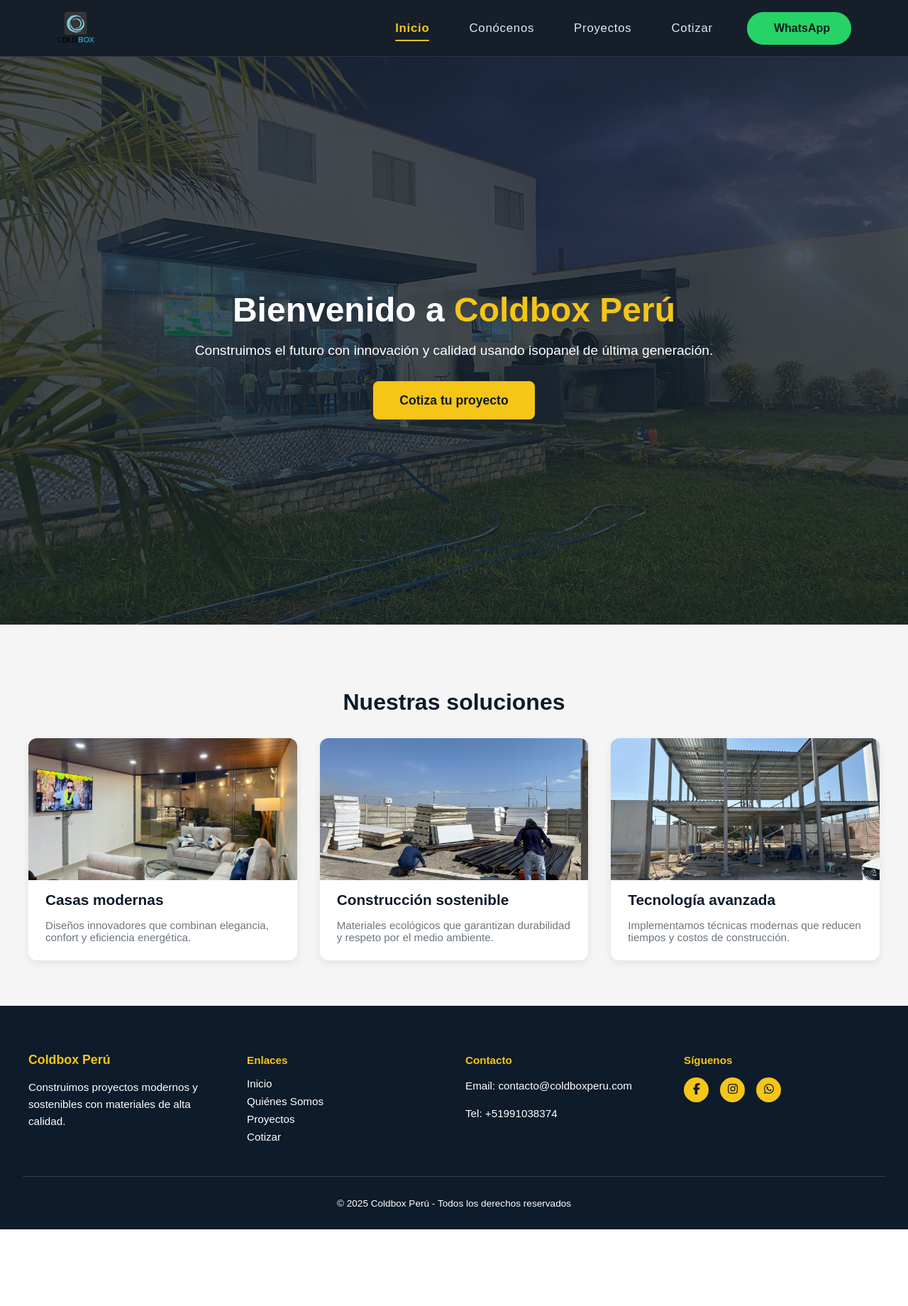
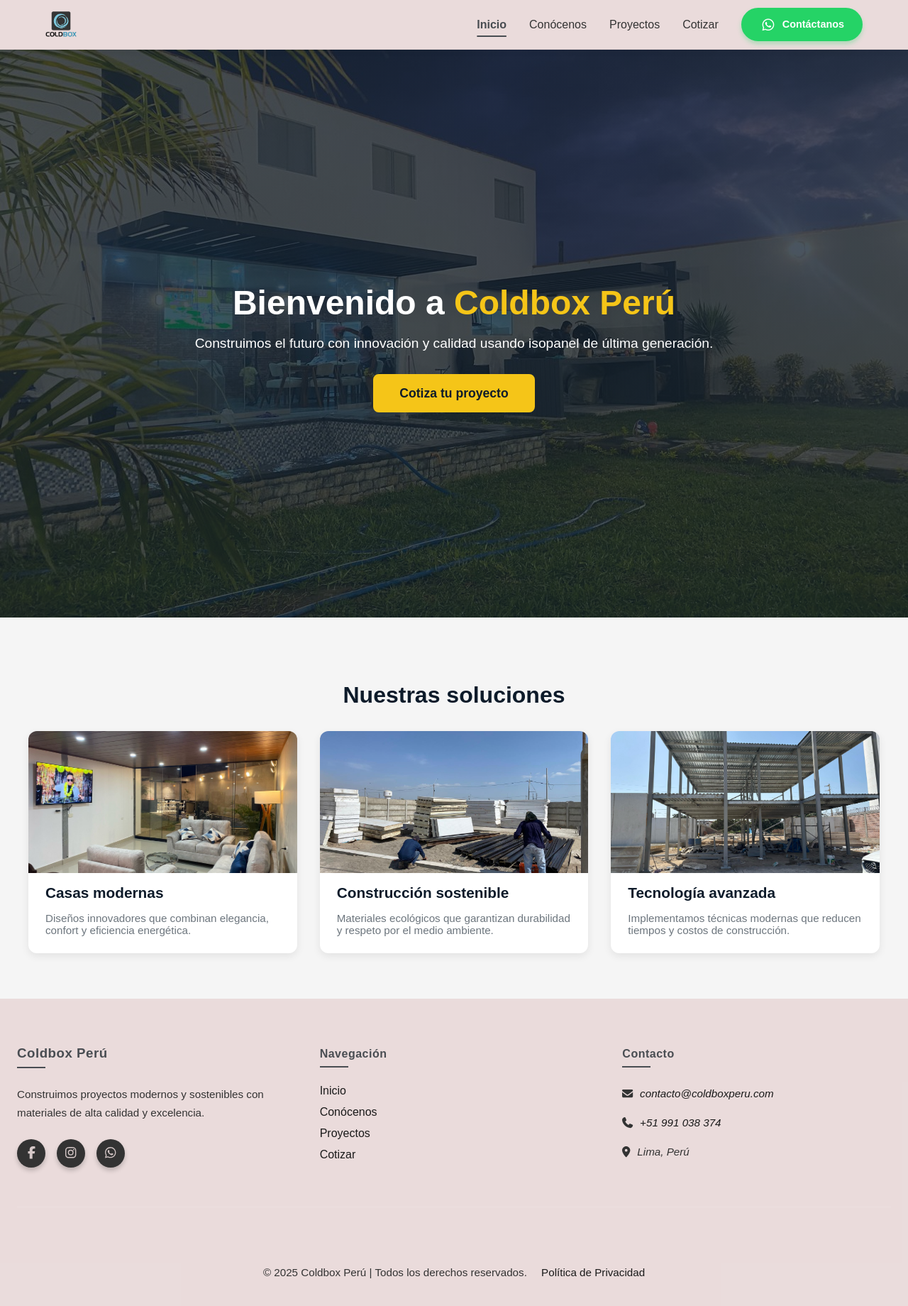
Before and after one commit to Gerard654321/Coldbox, an Angular app: page / in a window 1280 px wide. Shown: the whole page at 71% size. Before the commit the page ends 1732 px from the top, so only its background shows below. Built offline with nearby package versions, Linux system fonts and the light colour scheme.

Commit message:
Modificación del footer y header

```diff
--- a/package.json
+++ b/package.json
@@ -19,7 +19,7 @@
     "@angular/platform-browser-dynamic": "^18.2.0",
     "@angular/router": "^18.2.0",
     "@fortawesome/angular-fontawesome": "^0.15.0",
-    "@fortawesome/fontawesome-free": "^7.0.1",
+    "@fortawesome/fontawesome-free": "^7.1.0",
     "@fortawesome/free-brands-svg-icons": "^7.0.1",
     "@fortawesome/free-regular-svg-icons": "^7.0.1",
     "@fortawesome/free-solid-svg-icons": "^7.0.1",
--- a/src/app/pages/footer/footer.component.html
+++ b/src/app/pages/footer/footer.component.html
@@ -1,39 +1,59 @@
-<footer class="footer">
-  <div class="footer-container">
-    <div class="footer-about">
-      <h3>Coldbox Perú</h3>
-      <p>
-        Construimos proyectos modernos y sostenibles con materiales de alta calidad.
+<footer class="app-footer" role="contentinfo">
+  <div class="footer-grid">
+
+    <div class="footer-section footer-brand" aria-labelledby="footer-brand-title">
+      <h3 id="footer-brand-title" class="brand-title">Coldbox Perú</h3>
+      <p class="brand-slogan">
+        Construimos proyectos modernos y sostenibles con materiales de alta calidad y excelencia.
       </p>
+      <div class="footer-social" role="group" aria-label="Síguenos en redes sociales">
+        <a href="https://www.facebook.com/share/1Qa2DJwQ5r/?mibextid=wwXlfr" target="_blank" rel="noopener noreferrer" aria-label="Enlace a Facebook">
+          <fa-icon [icon]="faFacebook"></fa-icon>
+        </a>
+        <a href="https://www.instagram.com/coldboxperu/" target="_blank" rel="noopener noreferrer" aria-label="Enlace a Instagram">
+          <fa-icon [icon]="faInstagram"></fa-icon>
+        </a>
+        <a href="https://wa.me/51991038374" target="_blank" rel="noopener noreferrer" aria-label="Contáctanos por WhatsApp">
+          <fa-icon [icon]="faWhatsapp"></fa-icon>
+        </a>
+      </div>
     </div>
 
-    <div class="footer-links">
-      <h4>Enlaces</h4>
-      <ul>
-        <li><a href="/inicio">Inicio</a></li>
-        <li><a href="/quienes-somos">Quiénes Somos</a></li>
-        <li><a href="/nuestros-proyectos">Proyectos</a></li>
-        <li><a href="/cotizar-proyecto">Cotizar</a></li>
-      </ul>
+    <div class="footer-section footer-links" aria-labelledby="footer-links-title">
+      <h4 id="footer-links-title">Navegación</h4>
+      <nav class="footer-nav">
+        <ul>
+          <li><a routerLink="/" (click)="scrollToTop()">Inicio</a></li>
+          <li><a routerLink="/quienes-somos" (click)="scrollToTop()">Conócenos</a></li>
+          <li><a routerLink="/nuestros-proyectos" (click)="scrollToTop()">Proyectos</a></li>
+          <li><a routerLink="/cotizar-proyecto" (click)="scrollToTop()">Cotizar</a></li>
+        </ul>
+      </nav>
     </div>
 
-    <div class="footer-contact">
-      <h4>Contacto</h4>
-      <p>Email: contacto&#64;coldboxperu.com</p>
-      <p>Tel: +51991038374</p>
-    </div>
-
-    <div class="footer-social">
-      <h4>Síguenos</h4>
-      <div class="social-icons">
-        <a href="#"><fa-icon [icon]="faFacebook"></fa-icon></a>
-        <a href="#"><fa-icon [icon]="faInstagram"></fa-icon></a>
-        <a href="https://wa.me/51991038374"><fa-icon [icon]="faWhatsapp"></fa-icon></a>
-      </div>
+    <div class="footer-section footer-contact" aria-labelledby="footer-contact-title">
+      <h4 id="footer-contact-title">Contacto</h4>
+      <address>
+        <p>
+          <fa-icon [icon]="faEnvelope"></fa-icon>
+          <a href="mailto:contacto@coldboxperu.com">contacto&#64;coldboxperu.com</a>
+        </p>
+        <p>
+          <fa-icon [icon]="faPhone"></fa-icon>
+          <a href="tel:+51991038374">+51 991 038 374</a>
+        </p>
+        <p class="contact-location">
+          <fa-icon [icon]="faMapMarkerAlt"></fa-icon>
+          Lima, Perú
+        </p>
+      </address>
     </div>
   </div>
 
   <div class="footer-bottom">
-    <p>&copy; 2025 Coldbox Perú - Todos los derechos reservados</p>
+    <p class="copyright">
+      &copy; {{ currentYear }} Coldbox Perú | Todos los derechos reservados.
+      <a routerLink="/politica-privacidad" (click)="scrollToTop()">Política de Privacidad</a>
+    </p>
   </div>
 </footer>
--- a/src/app/pages/footer/footer.component.scss
+++ b/src/app/pages/footer/footer.component.scss
@@ -1,82 +1,161 @@
-/* Paleta */
-$azul-oscuro: #0d1b2a;
-$blanco: #ffffff;
-$dorado: #f5c518;
-$gris-claro: #f5f5f5;
-$gris-texto: #6c757d;
+$color-dark: rgba(232, 216, 216, 0.9);
+$color-light: #ffffff;
+$color-accent: #494d52;
+$color-text-low: #1a1a1a;
+$color-text-high: #333333;
+$color-border: rgba(255, 255, 255, 0.1);
 
-.footer {
-  background: $azul-oscuro;
-  color: $blanco;
-  padding: 3rem 2rem 1rem;
-  font-size: 0.95rem;
+$spacing-base: 1.5rem;
+$spacing-lg: 3rem;
+$breakpoint-tablet: 768px;
+$breakpoint-desktop: 1024px;
 
-  .footer-container {
+@mixin transition-ease($property: all, $duration: 0.3s) {
+  transition: $property $duration cubic-bezier(0.25, 0.46, 0.45, 0.94);
+}
+
+.app-footer {
+  background-color: $color-dark;
+  color: $color-light;
+  padding: $spacing-lg $spacing-base $spacing-base;
+  font-family: sans-serif;
+
+  .footer-grid {
     display: grid;
-    grid-template-columns: repeat(auto-fit, minmax(220px, 1fr));
-    gap: 2rem;
-    max-width: 1200px;
-    margin: 0 auto 2rem;
+    grid-template-columns: repeat(auto-fit, minmax(250px, 1fr));
+    gap: $spacing-lg;
+    max-width: 1280px;
+    margin: 0 auto 3rem;
+    padding-bottom: $spacing-lg;
+    border-bottom: 1px solid $color-border;
+  }
 
   h3, h4 {
-      color: $dorado;
-      margin-bottom: 1rem;
-      font-weight: 600;
+    color: $color-accent;
+    margin-bottom: $spacing-base;
+    font-weight: 700;
+    letter-spacing: 0.5px;
+    position: relative;
+
+    &::after {
+        content: '';
+        display: block;
+        width: 40px;
+        height: 2px;
+        background-color: $color-accent;
+        margin-top: 0.5rem;
+    }
   }
 
   p {
-      color: lighten($blanco, 20%);
-      line-height: 1.6;
+    color: $color-text-high;
+    line-height: 1.7;
+    font-size: 0.95rem;
+    margin-bottom: 0.75rem;
   }
 
-    ul {
+  .footer-nav ul {
     list-style: none;
     padding: 0;
 
     li {
-        margin-bottom: 0.5rem;
+      margin-bottom: 0.75rem;
 
       a {
-          color: lighten($blanco, 20%);
+        color: $color-text-low;
         text-decoration: none;
-          transition: color 0.3s;
+        font-size: 1rem;
+        @include transition-ease(color, 0.3s);
+        display: inline-block;
 
         &:hover {
-            color: $dorado;
+          color: $color-accent;
+          transform: translateX(5px);
         }
       }
     }
   }
 
-    .social-icons {
+  .footer-contact address p {
+    display: flex;
+    align-items: center;
+    gap: 0.6rem;
+
+    .fa-icon {
+      color: $color-accent;
+      font-size: 1.1rem;
+      flex-shrink: 0;
+    }
+
+    a {
+        color: $color-text-low;
+        text-decoration: none;
+        &:hover {
+            color: $color-accent;
+        }
+    }
+  }
+
+  .footer-social {
     display: flex;
     gap: 1rem;
+    margin-top: $spacing-base;
 
     a {
       display: flex;
       align-items: center;
       justify-content: center;
-        width: 35px;
-        height: 35px;
-        background: $dorado;
-        color: $azul-oscuro;
+      width: 40px;
+      height: 40px;
+      background: $color-text-high;
+      color: $color-dark;
       border-radius: 50%;
-        font-size: 1rem;
-        transition: background 0.3s, transform 0.3s;
+      font-size: 1.1rem;
+      box-shadow: 0 4px 6px rgba(0, 0, 0, 0.2);
+      @include transition-ease(all, 0.3s);
+      border: 2px solid transparent;
 
       &:hover {
-          background: darken($dorado, 10%);
-          transform: translateY(-2px);
-        }
+        background: $color-accent;
+        color: $color-dark;
+        border-color: $color-accent;
+        transform: scale(1.1) rotate(5deg);
+        box-shadow: 0 6px 10px rgba($color-accent, 0.3);
       }
     }
   }
 
   .footer-bottom {
     text-align: center;
-    border-top: 1px solid rgba(255, 255, 255, 0.15);
     padding-top: 1rem;
     font-size: 0.85rem;
-    color: lighten($blanco, 30%);
+    color: $color-text-low;
+
+    .copyright a {
+        color: $color-text-low;
+        text-decoration: none;
+        margin-left: 1rem;
+
+        &:hover {
+            color: $color-accent;
+            text-decoration: underline;
         }
     }
+  }
+
+  /* --- Media Queries --- */
+  @media (max-width: $breakpoint-tablet) {
+    .footer-grid {
+      grid-template-columns: 1fr;
+    }
+    .footer-brand {
+        order: -1;
+    }
+    .footer-social {
+        justify-content: flex-start;
+    }
+    .footer-bottom {
+        text-align: left;
+    }
+  }
+}
--- a/src/app/pages/footer/footer.component.ts
+++ b/src/app/pages/footer/footer.component.ts
@@ -1,16 +1,46 @@
-import { Component } from '@angular/core';
+import { Component, OnInit, HostListener, Inject, PLATFORM_ID } from '@angular/core';
+import { CommonModule, isPlatformBrowser } from '@angular/common';
+import { RouterModule } from '@angular/router';
 import { FontAwesomeModule } from '@fortawesome/angular-fontawesome';
-import { faFacebookF, faInstagram, faWhatsapp } from '@fortawesome/free-brands-svg-icons';
+import { faFacebookF, faInstagram, faWhatsapp, faLinkedinIn } from '@fortawesome/free-brands-svg-icons';
+import { faEnvelope, faPhone, faMapMarkerAlt } from '@fortawesome/free-solid-svg-icons';
 
 @Component({
   selector: 'app-footer',
   standalone: true,
-  imports: [FontAwesomeModule],
+  imports: [FontAwesomeModule, RouterModule, CommonModule],
   templateUrl: './footer.component.html',
   styleUrl: './footer.component.scss'
 })
-export class FooterComponent {
+export class FooterComponent implements OnInit {
   faFacebook = faFacebookF;
   faInstagram = faInstagram;
   faWhatsapp = faWhatsapp;
+  faLinkedin = faLinkedinIn;
+
+  // Iconos de contacto
+  faEnvelope = faEnvelope;
+  faPhone = faPhone;
+  faMapMarkerAlt = faMapMarkerAlt;
+
+  currentYear: number = 0;
+  isBrowser: boolean;
+
+  constructor(@Inject(PLATFORM_ID) private platformId: Object) {
+    this.isBrowser = isPlatformBrowser(this.platformId);
+  }
+
+  ngOnInit(): void {
+    this.currentYear = new Date().getFullYear();
+  }
+
+  scrollToTop(): void {
+    if (this.isBrowser) {
+      window.scroll({
+        top: 0,
+        left: 0,
+        behavior: 'smooth'
+      });
+    }
+  }
 }
--- a/src/app/pages/header/header.component.html
+++ b/src/app/pages/header/header.component.html
@@ -1,22 +1,39 @@
-<header class="header">
-  <div class="logo" aria-label="Coldbox Perú Logo"></div>
+<header class="header" [ngClass]="{'menu-is-open': isMenuOpen}">
+  <a routerLink="/" class="logo" aria-label="Coldbox Perú Logo"></a>
 
-  <div class="header-content" [ngClass]="{'open': isMenuOpen}">
-    <nav class="main-nav">
-      <a routerLink="/" routerLinkActive="active" [routerLinkActiveOptions]="{exact:true}">Inicio</a>
-      <a routerLink="/quienes-somos" routerLinkActive="active">Conócenos</a>
-      <a routerLink="/nuestros-proyectos" routerLinkActive="active">Proyectos</a>
-      <a routerLink="/cotizar-proyecto" routerLinkActive="active">Cotizar</a>
-    </nav>
-
-    <a href="https://wa.me/51991038374" target="_blank" class="whatsapp-button">
-      <i class="fab fa-whatsapp"></i> WhatsApp
-    </a>
+  <div class="menu-toggle"
+       [attr.aria-expanded]="isMenuOpen"
+       aria-controls="main-navigation"
+       (click)="toggleMenu()">
+    <span class="bar bar-top"></span>
+    <span class="bar bar-middle"></span>
+    <span class="bar bar-bottom"></span>
   </div>
 
-  <div class="menu-toggle" [ngClass]="{'open': isMenuOpen}" (click)="toggleMenu()">
-    <span class="bar"></span>
-    <span class="bar"></span>
-    <span class="bar"></span>
+  <div class="nav-container" [ngClass]="{'open': isMenuOpen}" *ngIf="isMenuOpen || isDesktop">
+    <nav class="main-nav" id="main-navigation" role="navigation">
+      <a routerLink="/"
+         routerLinkActive="active"
+         [routerLinkActiveOptions]="{exact:true}"
+         (click)="isMenuOpen && toggleMenu()">Inicio</a>
+      <a routerLink="/quienes-somos"
+         routerLinkActive="active"
+         (click)="isMenuOpen && toggleMenu()">Conócenos</a>
+      <a routerLink="/nuestros-proyectos"
+         routerLinkActive="active"
+         (click)="isMenuOpen && toggleMenu()">Proyectos</a>
+      <a routerLink="/cotizar-proyecto"
+         routerLinkActive="active"
+         (click)="isMenuOpen && toggleMenu()">Cotizar</a>
+    </nav>
   </div>
+
+  <a href="https://wa.me/51991038374?text=Hola%2C%20estoy%20interesado%20en%20una%20cotizaci%C3%B3n%20de%20proyecto."
+     target="_blank"
+     class="whatsapp-button"
+     rel="noopener noreferrer"
+     [ngClass]="{'mobile-only': !isDesktop && isMenuOpen}">
+    <i class="fab fa-whatsapp"></i>
+    <span>Contáctanos</span>
+  </a>
 </header>
--- a/src/app/pages/header/header.component.scss
+++ b/src/app/pages/header/header.component.scss
@@ -1,13 +1,26 @@
-$primary-color: #00aaff;
-$secondary-color: #f5c518;
-$whatsapp-color: #25d366;
-$background-dark: rgba(9, 18, 30, 0.95);
-$text-light: #e0eaf4;
-$text-hover: $primary-color;
-$glass-border: rgba(255, 255, 255, 0.1);
+$color-primary: #1a1a1a;
+$color-secondary: #494d52;
+$color-whatsapp: #25d366;
+$color-text: #333333;
+$color-background-glass: rgba(232, 216, 216, 0.9);
+$color-border-glass: rgba(0, 0, 0, 0.05);
 
-$tablet-breakpoint: 1024px;
-$mobile-breakpoint: 768px;
+$font-family-sans: 'Arial', sans-serif;
+$font-weight-regular: 400;
+$font-weight-medium: 500;
+$font-weight-bold: 700;
+
+$spacing-unit: 1rem;
+$header-height-desktop: 70px;
+$header-height-mobile: 60px;
+$padding-desktop: 0 4rem;
+$padding-mobile: 0 1.5rem;
+
+$breakpoint-tablet: 1024px;
+
+@mixin transition-ease($property: all, $duration: 0.3s) {
+  transition: $property $duration cubic-bezier(0.25, 0.46, 0.45, 0.94);
+}
 
 .header {
   position: sticky;
@@ -16,19 +29,23 @@
   display: flex;
   justify-content: space-between;
   align-items: center;
-  padding: 1rem 5rem;
-  height: 80px;
+  height: $header-height-desktop;
+  padding: $padding-desktop;
 
-  background: $background-dark;
-  backdrop-filter: blur(25px);
-  border-bottom: 1px solid $glass-border;
-  transition: padding 0.3s ease;
+  background-color: $color-background-glass;
+  backdrop-filter: blur(10px);
+  border-bottom: 1px solid $color-border-glass;
+  box-shadow: 0 2px 10px rgba(0, 0, 0, 0.05);
 
-  @media (max-width: $tablet-breakpoint) {
-    padding: 1rem 2rem;
+  @include transition-ease(box-shadow);
+
+  &.scrolled {
+    box-shadow: 0 4px 12px rgba(0, 0, 0, 0.1);
   }
-  @media (max-width: $mobile-breakpoint) {
-    padding: 0.75rem 1.5rem;
+
+  @media (max-width: $breakpoint-tablet) {
+    height: $header-height-mobile;
+    padding: $padding-mobile;
   }
 
   .logo {
@@ -37,92 +54,102 @@
     background-size: contain;
     background-repeat: no-repeat;
     background-position: left center;
-    height: 48px;
-    width: 180px;
-    transition: transform 0.3s ease;
+    height: 40px;
+    width: 150px;
+    @include transition-ease(transform);
 
     &:hover {
-      transform: scale(1.02);
+      transform: scale(1.03);
     }
   }
 
-  .header-content {
+  .nav-container {
     display: flex;
     align-items: center;
-    gap: 3rem;
-    transition: transform 0.4s cubic-bezier(0.25, 0.46, 0.45, 0.94);
+    gap: 3 * $spacing-unit;
+    @include transition-ease(transform, 0.5s);
+    margin-left: auto;
 
     .main-nav {
       display: flex;
-      gap: 3.5rem;
+      gap: 2 * $spacing-unit;
 
       a {
         position: relative;
-        color: $text-light;
+        color: $color-text;
         text-decoration: none;
-        font-weight: 500;
-        font-size: 1.05rem;
-        letter-spacing: 0.75px;
-        transition: color 0.3s ease, transform 0.3s ease;
-        padding: 0.5rem 0;
+        font-weight: $font-weight-medium;
+        font-size: 1rem;
+        padding: 0.5 * $spacing-unit 0;
+        @include transition-ease(color);
 
         &:hover {
-          color: $text-hover;
-          transform: translateY(-2px);
+          color: $color-secondary;
         }
 
         &::after {
           content: "";
           position: absolute;
-          left: 0;
-          bottom: 0px;
-          width: 100%;
+          left: 50%;
+          bottom: 0;
+          width: 0;
           height: 2px;
-          background-color: $primary-color;
-          transform: scaleX(0);
-          transform-origin: left;
-          transition: transform 0.3s ease-out;
+          background-color: $color-secondary;
           border-radius: 1px;
+          @include transition-ease(all, 0.3s);
+          transform: translateX(-50%);
         }
 
         &:hover::after {
-          transform: scaleX(1);
+          width: 100%;
         }
 
         &.active {
-          color: $secondary-color;
-          font-weight: 700;
+          color: $color-secondary;
+          font-weight: $font-weight-bold;
 
           &::after {
-            background-color: $secondary-color;
-            transform: scaleX(1);
+            width: 100%;
+          }
         }
       }
     }
   }
 
   .whatsapp-button {
-      background-color: $whatsapp-color;
-      color: $background-dark;
+    background-color: $color-whatsapp;
+    color: #ffffff;
     text-decoration: none;
-      font-weight: 700;
-      font-size: 1rem;
-      padding: 0.75rem 1.75rem;
+    font-weight: $font-weight-bold;
+    font-size: 0.9rem;
+    padding: 0.75 * $spacing-unit 1.5 * $spacing-unit;
     border-radius: 50px;
-      transition: all 0.3s ease;
-      border: 2px solid $whatsapp-color;
+    border: 2px solid $color-whatsapp;
     display: flex;
     align-items: center;
-      gap: 8px;
+    gap: 0.5 * $spacing-unit;
+    box-shadow: 0 4px 6px rgba($color-whatsapp, 0.3);
+    @include transition-ease(all);
+
+    margin-left: 2 * $spacing-unit;
 
     .fab {
-        font-size: 1.1rem;
+      font-size: 1.2rem;
+      transform: rotate(0deg);
+      @include transition-ease(transform);
+    }
+
+    span {
+      display: inline-block;
     }
 
     &:hover {
       background-color: transparent;
-        color: $whatsapp-color;
-        transform: translateY(-2px) scale(1.02);
+      color: $color-whatsapp;
+      box-shadow: 0 6px 10px rgba($color-whatsapp, 0.4);
+
+      .fab {
+        transform: rotate(10deg);
       }
     }
   }
@@ -131,52 +158,86 @@
     display: none;
     flex-direction: column;
     justify-content: space-between;
-    width: 30px;
-    height: 21px;
+    width: 28px;
+    height: 20px;
     cursor: pointer;
     z-index: 1001;
+    position: relative;
+    margin-left: $spacing-unit;
 
     .bar {
-      height: 3px;
+      height: 2px;
       width: 100%;
-      background-color: $text-light;
+      background-color: $color-primary;
       border-radius: 1px;
-      transition: all 0.3s ease-in-out;
+      @include transition-ease(all);
+      transform-origin: center;
     }
 
-    &.open {
-      .bar:nth-child(1) {
+    &[aria-expanded="true"] {
+      .bar-top {
         transform: translateY(9px) rotate(45deg);
       }
-      .bar:nth-child(2) {
+      .bar-middle {
         opacity: 0;
+        transform: scaleX(0);
       }
-      .bar:nth-child(3) {
+      .bar-bottom {
         transform: translateY(-9px) rotate(-45deg);
       }
     }
   }
 
-  @media (max-width: $tablet-breakpoint) {
+  @media (max-width: $breakpoint-tablet) {
+    justify-content: space-between;
+
     .menu-toggle {
       display: flex;
     }
 
-    .header-content {
+    .whatsapp-button {
+        order: 3;
+        margin-left: auto;
+        font-size: 0.8rem;
+        padding: 0.5 * $spacing-unit 1 * $spacing-unit;
+
+        span {
+            display: none;
+        }
+
+        &.mobile-only {
+            position: static;
+            margin-top: 1 * $spacing-unit;
+            width: 100%;
+            justify-content: center;
+            font-size: 1rem;
+            padding: $spacing-unit * 0.8;
+            margin-left: 0;
+
+            span {
+                display: inline-block;
+            }
+        }
+    }
+
+    .nav-container {
       position: fixed;
       top: 0;
       right: 0;
       flex-direction: column;
       align-items: flex-start;
-      width: 80%;
+      width: 100%;
       max-width: 300px;
       height: 100vh;
-      padding: 6rem 2rem 2rem;
+      padding: calc($header-height-mobile + 2 * $spacing-unit) (2 * $spacing-unit) (2 * $spacing-unit);
+      gap: 2 * $spacing-unit;
 
-      background: $background-dark;
-      backdrop-filter: blur(20px);
+      background-color: $color-background-glass;
+      backdrop-filter: blur(15px);
+      box-shadow: -4px 0 10px rgba(0, 0, 0, 0.1);
 
       transform: translateX(100%);
+      margin-left: 0;
 
       &.open {
         transform: translateX(0);
@@ -185,29 +246,27 @@
       .main-nav {
         flex-direction: column;
         width: 100%;
-        gap: 1.5rem;
+        gap: 0;
 
         a {
-          font-size: 1.2rem;
-          padding: 0.75rem 0;
-          border-bottom: 1px solid $glass-border;
+          font-size: 1.15rem;
+          padding: $spacing-unit 0;
+          border-bottom: 1px solid $color-border-glass;
+          color: $color-primary;
 
           &:hover {
-            transform: none;
+            transform: translateX(5px);
           }
 
           &::after {
             display: none;
           }
-        }
-      }
 
-      .whatsapp-button {
-        margin-top: 2rem;
-        width: 100%;
-        text-align: center;
-        justify-content: center;
+          &:last-child {
+             border-bottom: none;
           }
         }
       }
     }
+  }
+}
--- a/src/app/pages/header/header.component.ts
+++ b/src/app/pages/header/header.component.ts
@@ -1,5 +1,5 @@
-import { Component } from '@angular/core';
-import { CommonModule } from '@angular/common';
+import { Component, HostListener, OnInit, Inject, PLATFORM_ID } from '@angular/core';
+import { CommonModule, isPlatformBrowser } from '@angular/common';
 import { RouterModule } from '@angular/router';
 
 @Component({
@@ -9,9 +9,50 @@
   templateUrl: './header.component.html',
   styleUrl: './header.component.scss'
 })
-export class HeaderComponent {
+export class HeaderComponent implements OnInit {
   isMenuOpen: boolean = false;
+  isDesktop: boolean = true;
+  isBrowser: boolean;
+
+  constructor(@Inject(PLATFORM_ID) private platformId: Object) {
+    this.isBrowser = isPlatformBrowser(this.platformId);
+  }
+
+  ngOnInit(): void {
+    if (this.isBrowser) {
+      this.checkWindowSize();
+    }
+  }
+
+  @HostListener('window:resize')
+  onResize(): void {
+    this.checkWindowSize();
+  }
+
+  @HostListener('window:scroll', ['$event'])
+  onWindowScroll(): void {
+    if (this.isBrowser) {
+      const header = document.querySelector('.header');
+      if (window.scrollY > 0) {
+        header?.classList.add('scrolled');
+      } else {
+        header?.classList.remove('scrolled');
+      }
+    }
+  }
+
   toggleMenu(): void {
     this.isMenuOpen = !this.isMenuOpen;
+    if (this.isBrowser) {
+      document.body.style.overflow = this.isMenuOpen ? 'hidden' : '';
+    }
+  }
+
+  private checkWindowSize(): void {
+    this.isDesktop = window.innerWidth > 1024;
+    if (this.isDesktop && this.isMenuOpen) {
+      this.isMenuOpen = false;
+      document.body.style.overflow = '';
+    }
   }
 }
```
Also changed, not shown: angular.json (+14 -2 lines), 1 other file (tests, documents, lock files or other folders). Lines whose indentation alone changed are shown as unchanged.
